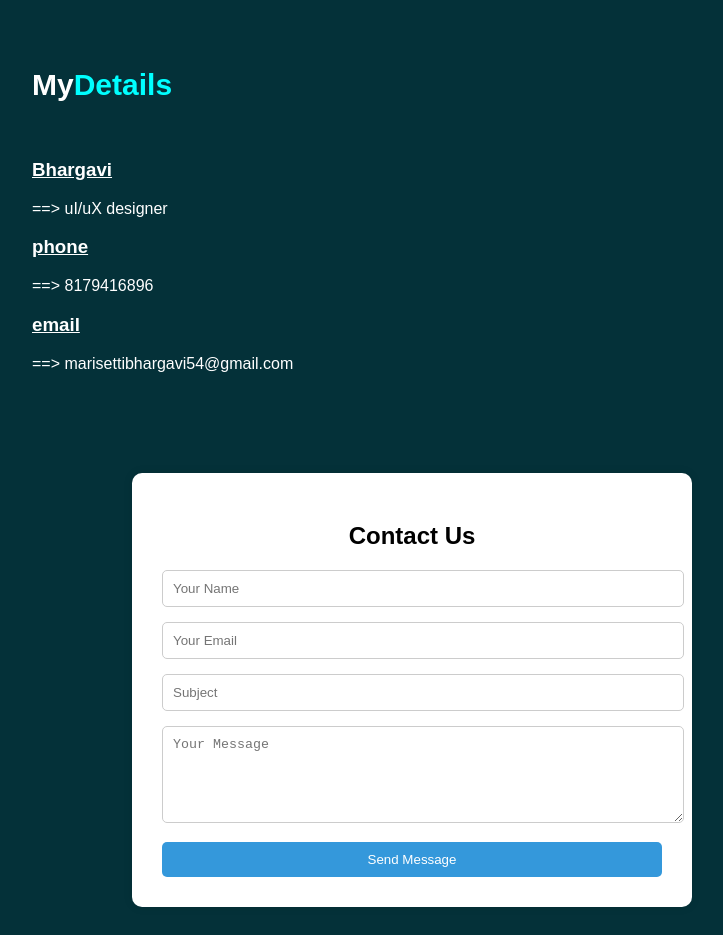
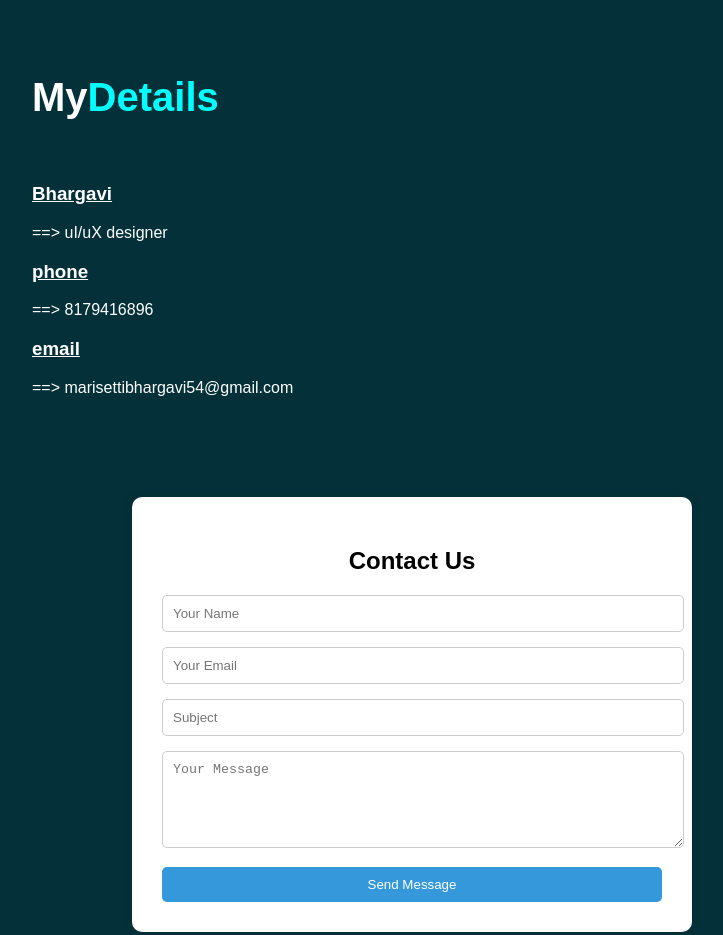
Before and after one commit to Bhargavi18-command/Portfolio, a plain HTML site: page contact.html in a window 1280 px wide. Shown: the top 935 px of the page, without its empty margins (16-739 px from the left). Drawn offline with Linux system fonts and the light colour scheme.

Commit message:
Update contact.html

```diff
--- a/contact.html
+++ b/contact.html
@@ -63,7 +63,7 @@
   </style>
 </head>
 <body  >
-    <h1 style="font-size: 30px">My<span>Details</span></h1>
+    <h1 style="font-size: 40px">My<span>Details</span></h1>
     <div class="contact-adress" >
         <div class="contact-add-head">
             <h3><u>Bhargavi</u></h3>
```
